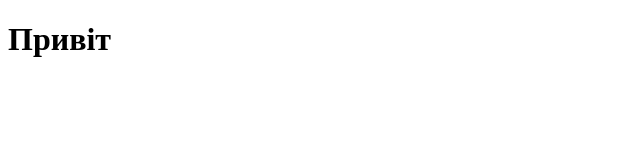
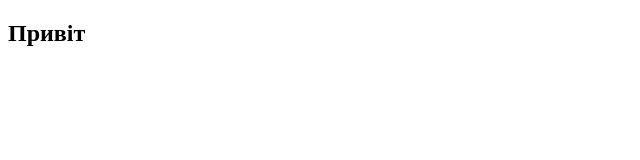
Before and after one commit to Serhii01071994/Tutorial, a plain HTML site: page Projects/vscode-basics/index.html in a window 1280 px wide. Shown: the whole page, without its empty margins (0-640 px from the left). Drawn offline with Linux system fonts and the light colour scheme.

Commit message:
Update index.html
Проба

```diff
--- a/Projects/vscode-basics/index.html
+++ b/Projects/vscode-basics/index.html
@@ -7,6 +7,6 @@
     <title>Document</title>
   </head>
   <body>
-    <h1>Привіт</h1>
+    <h2>Привіт</h2>
   </body>
 </html>
```
